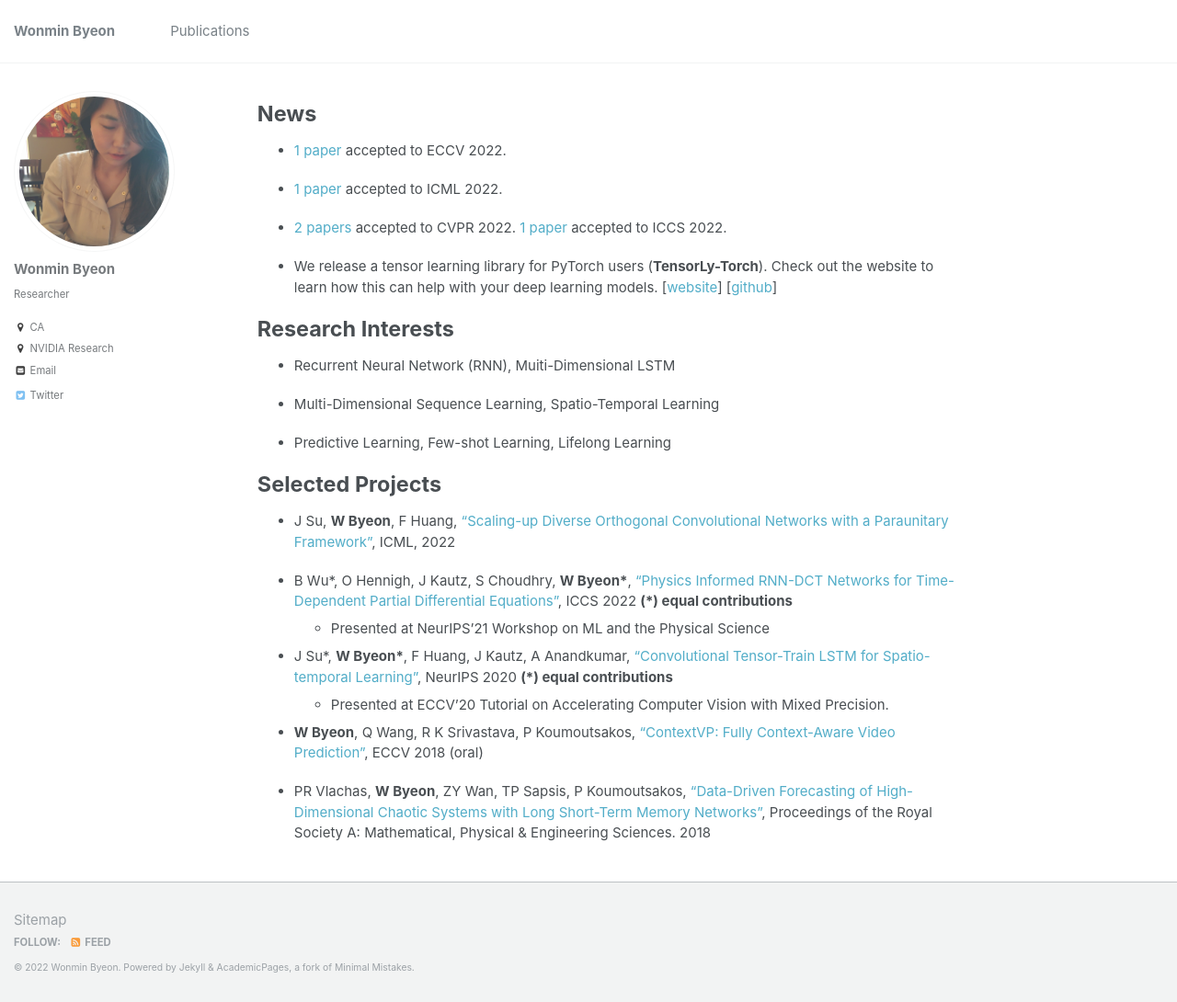
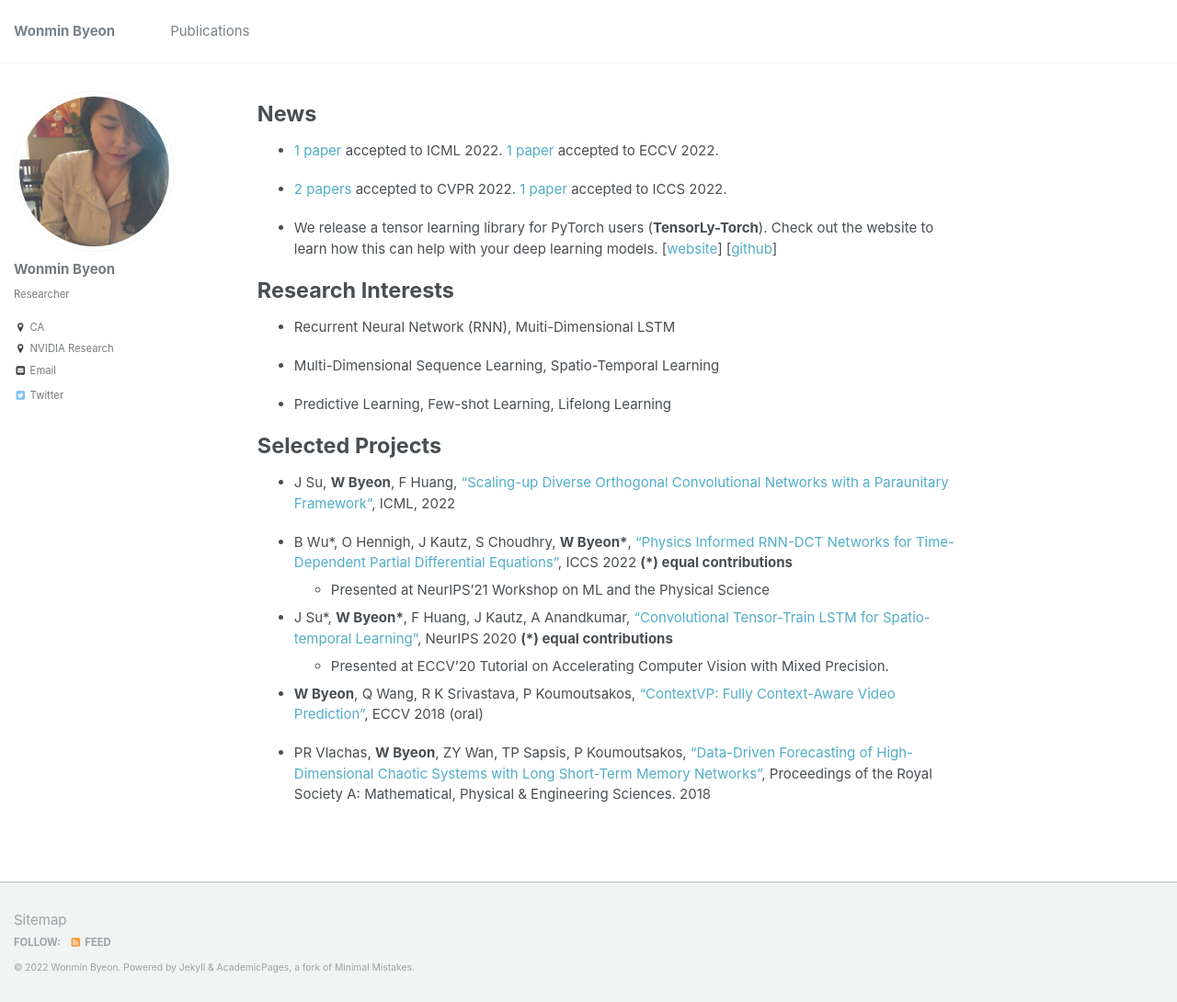
Before and after one commit to wonmin-byeon/wonmin-byeon.github.io, a Jekyll site: the page built from _pages/about.md, in a window 1280 px wide and 1090 px high. Shown: the whole window at 92% size. Built offline with Jekyll 4.4.1, drawn with Linux system fonts in a browser that asks for light colours.

```diff
--- a/_pages/about.md
+++ b/_pages/about.md
@@ -11,9 +11,7 @@ redirect_from:
 News
 ======
 
-* [1 paper](https://wonmin-byeon.github.io/publication/2022-soundvideo) accepted to ECCV 2022.
-
-* [1 paper](https://wonmin-byeon.github.io/publication/2022-orthoNN) accepted to ICML 2022.
+* [1 paper](https://wonmin-byeon.github.io/publication/2022-orthoNN) accepted to ICML 2022. [1 paper](https://wonmin-byeon.github.io/publication/2022-soundvideo) accepted to ECCV 2022.
 
 * [2 papers](https://wonmin-byeon.github.io/publications/) accepted to CVPR 2022. [1 paper](https://wonmin-byeon.github.io/publication/2022-rnndct) accepted to ICCS 2022.
 
```
